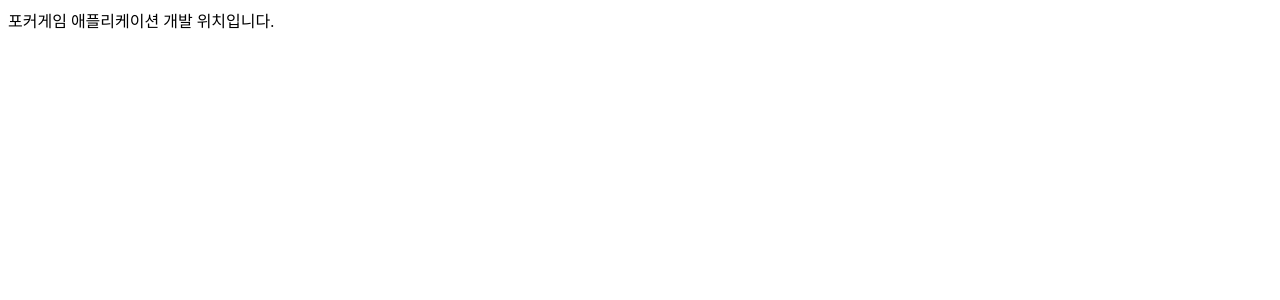
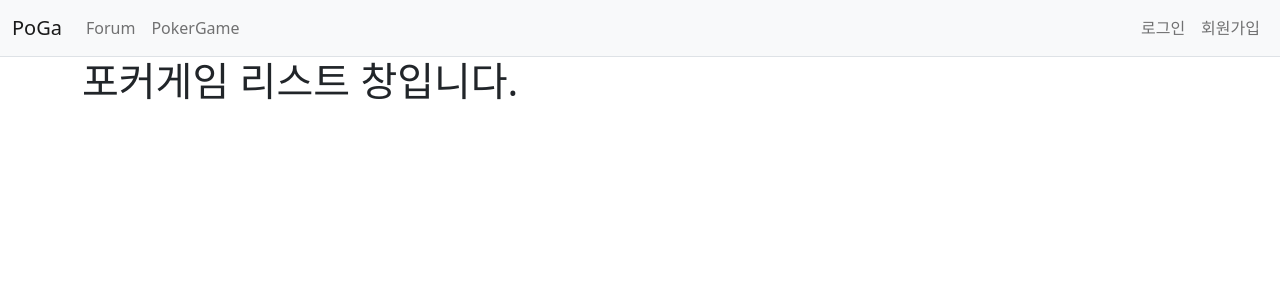
Before and after one commit to hcm1206/PokerGame2, a Django app: page /pokergame/ in a window 1280 px wide. Shown: the top 300 px of the page. Run offline with Django 4.2, Linux system fonts and the light colour scheme; some libraries are stand-ins or nearby versions.

Commit message:
23-08-06 진행 내역 *pokergame앱 준비* - nav바 레이아웃 변경(로그인 정보를 우측정렬시키고 pybo앱, pokergame앱 링크를 좌측정렬하여 추가) - common과 pokergame앱의 뷰를 디렉토리를 생성하여 분류 - pokergame 메인 index에 해당하는 스텁 탬플릿 생성

```diff
--- a/common/urls.py
+++ b/common/urls.py
@@ -1,11 +1,12 @@
 from django.urls import path
 from django.contrib.auth import views as auth_views
 from . import views
+from .views import signup_views
 
 app_name = 'common'
 
 urlpatterns = [
     path('login/', auth_views.LoginView.as_view(template_name='common/login.html'), name='login'),
     path('logout/', auth_views.LogoutView.as_view(), name='logout'),
-    path('signup/', views.signup, name='signup'),
+    path('signup/', signup_views.signup, name='signup'),
 ]
--- a/common/views.py
+++ b/common/views/signup_views.py
@@ -15,5 +15,3 @@ def signup(request):
     else:
         form = UserForm()
     return render(request, 'common/signup.html', {'form': form})
-
-# Create your views here.
--- a/config/urls.py
+++ b/config/urls.py
@@ -16,13 +16,12 @@ Including another URLconf
 from django.contrib import admin
 from django.urls import path, include
 from pybo.views import  base_views
-
-import pokergame.views
+from pokergame.views import pokergame_base_views
 
 urlpatterns = [
     path('admin/', admin.site.urls),
     path('pybo/', include('pybo.urls')),
     path('common/', include('common.urls')),
-    path('pokergame/', pokergame.views.index),
+    path('pokergame/', pokergame_base_views.index),
     path('', base_views.index, name='index'),
 ]
--- a/pokergame/views.py
+++ /dev/null
@@ -1,9 +0,0 @@
-from django.shortcuts import render
-
-from django.http import HttpResponse
-
-
-def index(request):
-    return HttpResponse("포커게임 애플리케이션 개발 위치입니다.")
-
-# Create your views here.
--- /dev/null
+++ b/pokergame/views/pokergame_base_views.py
@@ -0,0 +1,5 @@
+from django.shortcuts import render
+
+
+def index(request):
+    return render(request, 'pokergame/game_list.html')
--- a/templates/navbar.html
+++ b/templates/navbar.html
@@ -1,16 +1,21 @@
 <nav class="navbar navbar-expand-lg navbar-light bg-light border-bottom">
     <div class="container-fluid">
-        <a class="navbar-brand" href="{% url 'pybo:index' %}">Pybo</a>
-        <button class="navbar-toggler" type="button"
-        data-bs-toggle="collapse"
-        data-bs-target="#navbarSupportedContent"
-        aria-controls="navbarSupportedContent"
-        aria-expanded="false"
-        aria-label="Toggle navigation">
-            <span class="navbar-toggler-icon"></span>
-        </button>
-        <div class="collapse navbar-collapse" id="navbarSupportedContent">
-            <ul class="navbar-nav me-auto mb-2 mb-lg-0">
+        <a class="navbar-brand" href="{% url 'pybo:index' %}">PoGa</a>
+
+        <!-- 왼쪽 정렬 애플리케이션 링크 부분 -->
+        <ul class="navbar-nav me-auto mb-2 mb-lg-0">
+            <li class="nav-item">
+                <a class="nav-link" href="/pybo/">Forum</a>
+            </li>
+            <li class="nav-item">
+                <a class="nav-link" href="/pokergame/">PokerGame</a>
+            </li>
+            <!-- 추가 애플리케이션 링크들 -->
+        </ul>
+
+        <!-- 오른쪽 정렬 로그인, 회원가입 부분 -->
+        <div class="collapse navbar-collapse justify-content-end" id="navbarSupportedContent">
+            <ul class="navbar-nav">
                 <li class="nav-item">
                     {% if user.is_authenticated %}
                     <a class="nav-link" href="{% url 'common:logout' %}">{{ user.username }} (로그아웃)</a>
@@ -18,7 +23,7 @@
                     <a class="nav-link" href="{% url 'common:login' %}">로그인</a>
                     {% endif %}
                 </li>
-                <li>
+                <li class="nav-item">
                     {% if not user.is_authenticated %}
                     <a class="nav-link" href="{% url 'common:signup' %}">회원가입</a>
                     {% endif %}
--- /dev/null
+++ b/templates/pokergame/game_list.html
@@ -0,0 +1,6 @@
+{% extends 'base.html' %}
+{% block content %}
+<div class="container">
+    <h1>포커게임 리스트 창입니다.</h1>
+</div>
+{% endblock %}
```
Also changed, not shown: db.sqlite3.
